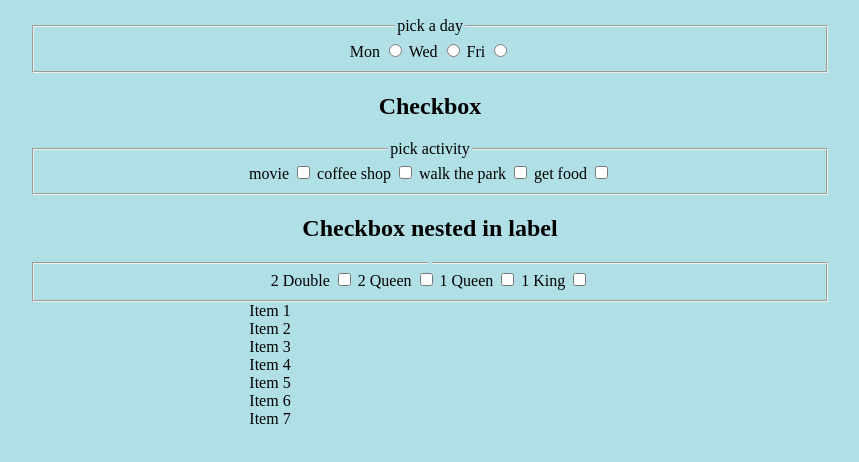
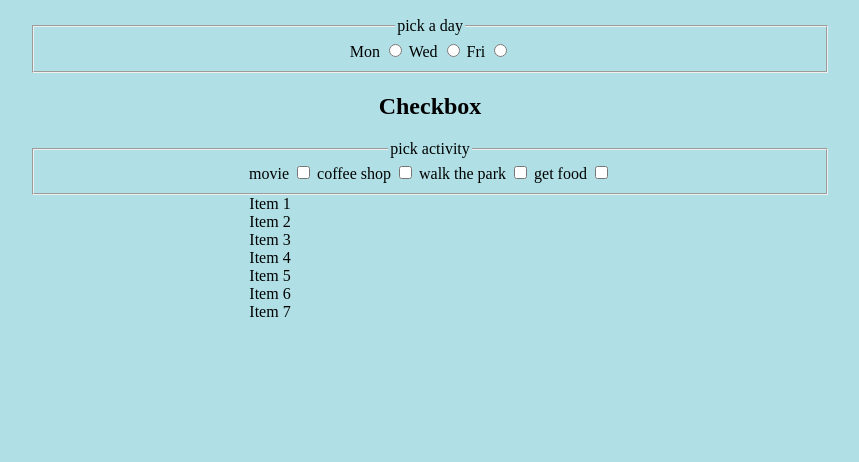
Before and after one commit to tts-ws-2017/10-16-javascript, a plain HTML site: page stephanie/index.html in a window 1280 px wide. Shown: the part 168-630 px from the top of the page, without its empty margins (210-1069 px from the left). Drawn offline with nearby package versions, Linux system fonts and the light colour scheme.

Commit message:
deleted items

```diff
--- a/stephanie/index.html
+++ b/stephanie/index.html
@@ -37,23 +37,6 @@
                 <label for="checkbox-4">get food</label>
                 <input type="checkbox" name="checkbox-4" id="checkbox-4">
             </fieldset>
-
-            <h2>Checkbox nested in label</h2>
-            <fieldset>
-                <legend> </legend>
-                <label for="checkbox-nested-1">2 Double
-      <input type="checkbox" name="checkbox-nested-1" id="checkbox-nested-1">
-    </label>
-                <label for="checkbox-nested-2">2 Queen
-      <input type="checkbox" name="checkbox-nested-2" id="checkbox-nested-2">
-    </label>
-                <label for="checkbox-nested-3">1 Queen
-      <input type="checkbox" name="checkbox-nested-3" id="checkbox-nested-3">
-    </label>
-                <label for="checkbox-nested-4">1 King
-      <input type="checkbox" name="checkbox-nested-4" id="checkbox-nested-4">
-    </label>
-            </fieldset>
         </div>
         <ul id="sortable">
             <li class="ui-state-default"><span class="ui-icon ui-icon-arrowthick-2-n-s"></span>Item 1</li>
```
